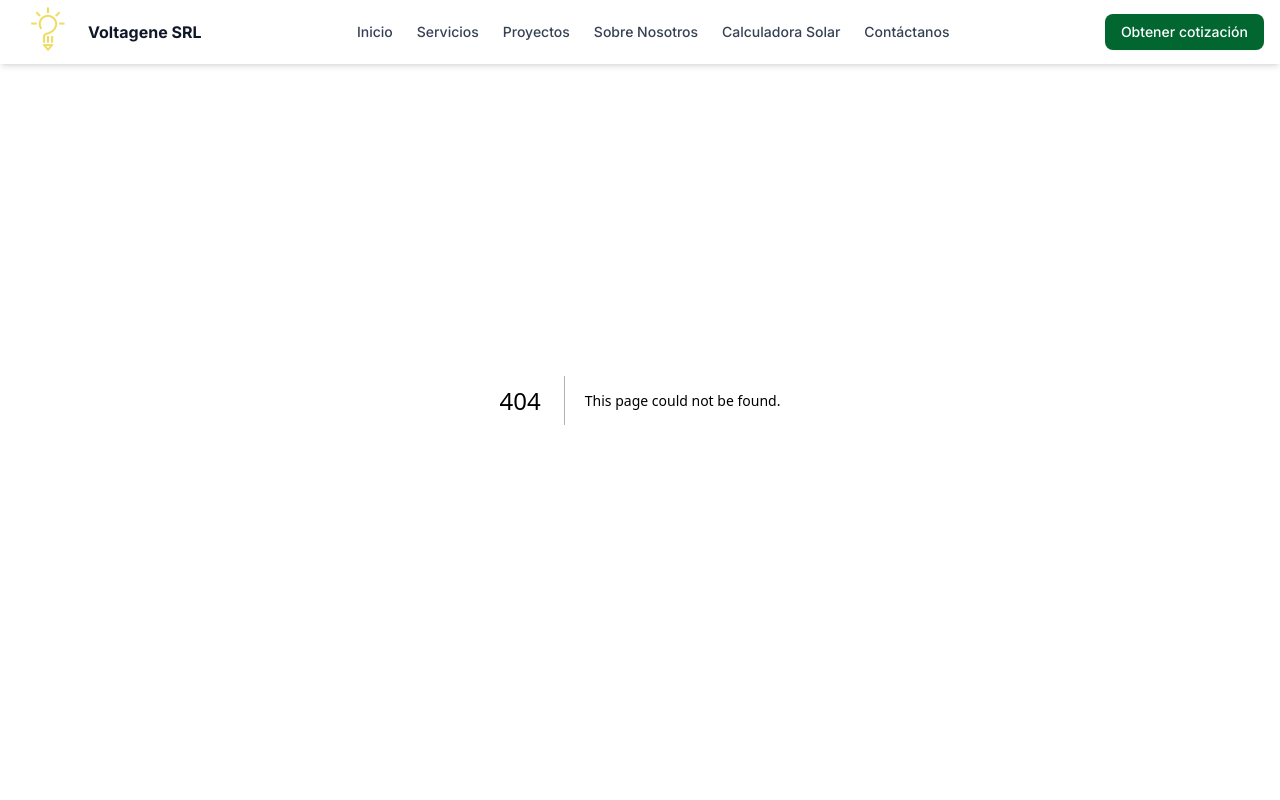
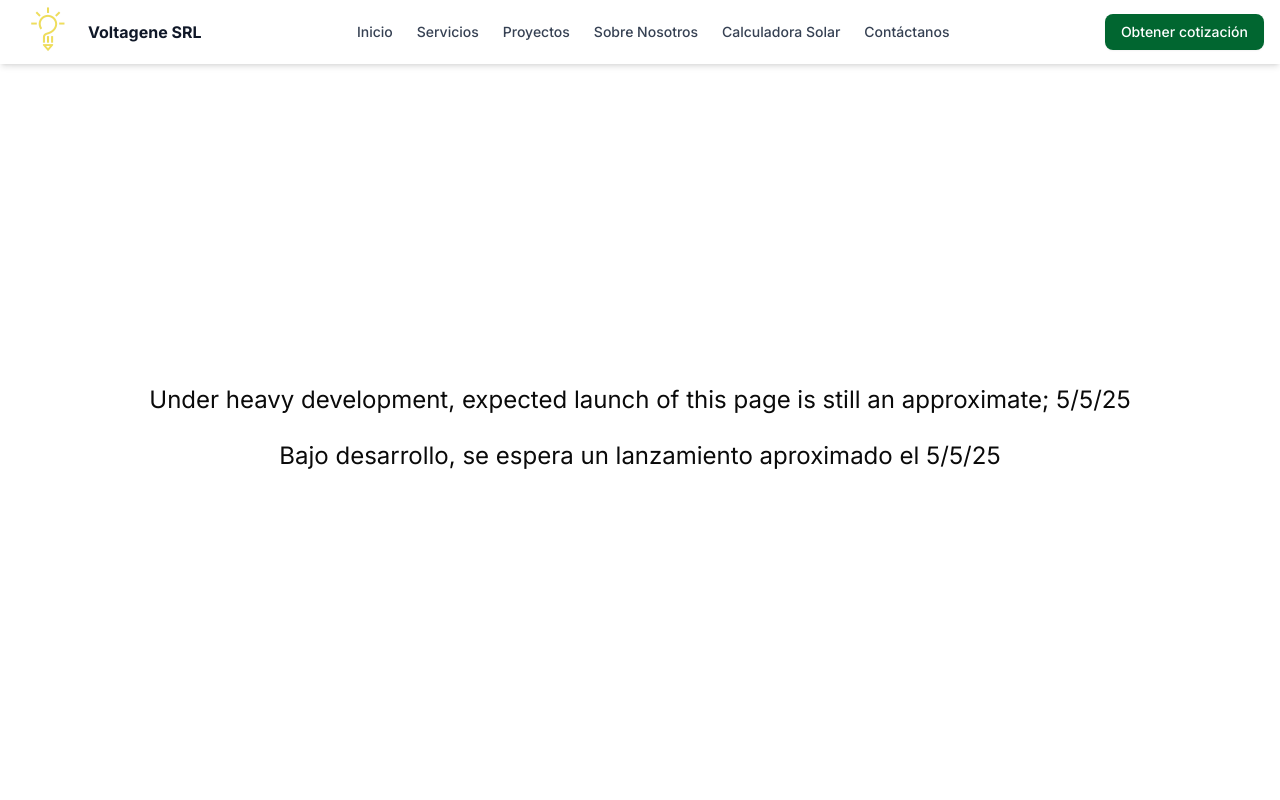
Before and after one commit to InuzDev/Voltagene-Landsite, a Next.js app: page /Projects in a window 1280 px wide. Before the commit this address had no page. Shown: the top 800 px of the page. Built offline with nearby package versions, Linux system fonts and the light colour scheme.

Commit message:
Working on two new pages

```diff
--- a/app/Panel-Installation/page.tsx
+++ /dev/null
@@ -1,10 +0,0 @@
-import React from "react";
-
-export default function PanelInstallation() {
-   // Information about our Panel Installation services
-   return <>
-      <h1 className="text-center">
-         Under Construction, Stand by
-      </h1>
-   </>
-}
--- /dev/null
+++ b/app/Projects/page.tsx
@@ -0,0 +1,17 @@
+import React from "react";
+
+export default function ProjectPage() {
+   // Here we going to show a list of the projects that Voltagene SRL has done.
+
+   return (
+      <>
+         <main className="min-h-screen items-center text-center">
+            <div className="py-96">
+               <h1 className="text-2xl">Under heavy development, expected launch of this page is still an approximate; 5/5/25</h1>
+               <br />
+               <h1 className="text-2xl">Bajo desarrollo, se espera un lanzamiento aproximado el 5/5/25</h1>
+            </div>
+         </main>
+      </>
+   )
+}
--- /dev/null
+++ b/app/Services/page.tsx
@@ -0,0 +1,20 @@
+import React from "react";
+
+export default function PanelInstallation() {
+   // Information about our Panel Installation services
+   return (
+      <>
+         {/* Use min-h-screen in the start of the page. */}
+         <main className="min-h-screen pt-16 bg-white">
+
+            {/* Solar Panel installation section */}
+            <section id="Solar-System-Installation py-10 px-4 md:px-6 lg:px-8">
+               <div className="">
+                  {/* We going to create a body that holds the information */}
+                  <h1>Test text</h1>
+               </div>
+            </section>
+         </main>
+      </>
+   )
+}
--- a/app/page.tsx
+++ b/app/page.tsx
@@ -115,7 +115,7 @@ export default function Home() {
 
    return (
       <>
-         <main className="flex flex-col items-center">
+         <main className="min-h-screen flex flex-col items-center">
             {/* Hero Section with Fade Effect */}
             <div ref={heroRef} className="relative w-full h-screen">
                {/* Background Image with Fade Effect */}
@@ -213,7 +213,7 @@ export default function Home() {
 
                               {/* CTA Button */}
                               <Button
-                                 onClick={() => location.replace("/Contact")} // This is temporal, as we work on the new section for each service.
+                                 onClick={() => location.replace("/Services")}
                                  variant="ghost"
                                  className="w-full justify-between text-green-800 hover:text-green-900 hover:bg-green-50 border border-green-200 group-hover:border-green-300 transition-colors"
                               >
@@ -275,7 +275,7 @@ export default function Home() {
                   </div>
 
                   <div className="text-center mt-12">
-                     <Button className="bg-green-800 hover:bg-green-900 text-white flex items-center gap-2">
+                     <Button onClick={() => location.replace("/Projects")} className="bg-green-800 hover:bg-green-900 text-white flex items-center gap-2">
                         Ver Todos los Proyectos <ArrowRight size={16} />
                      </Button>
                   </div>
```
